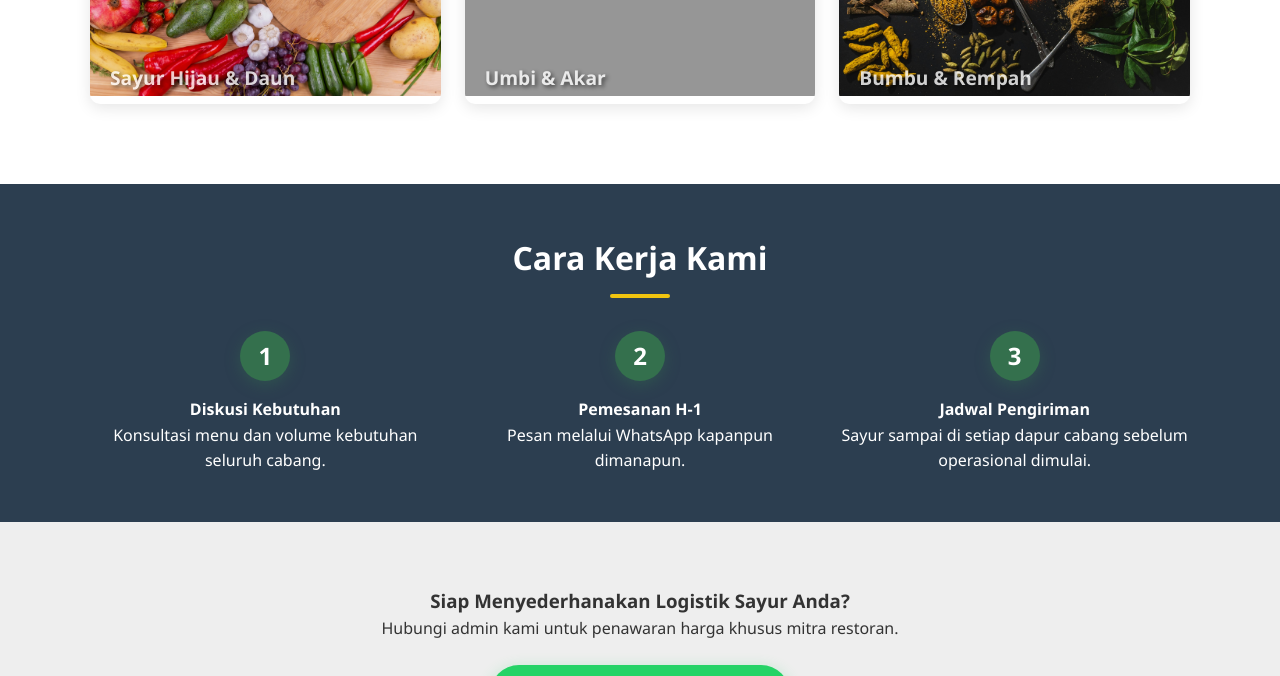
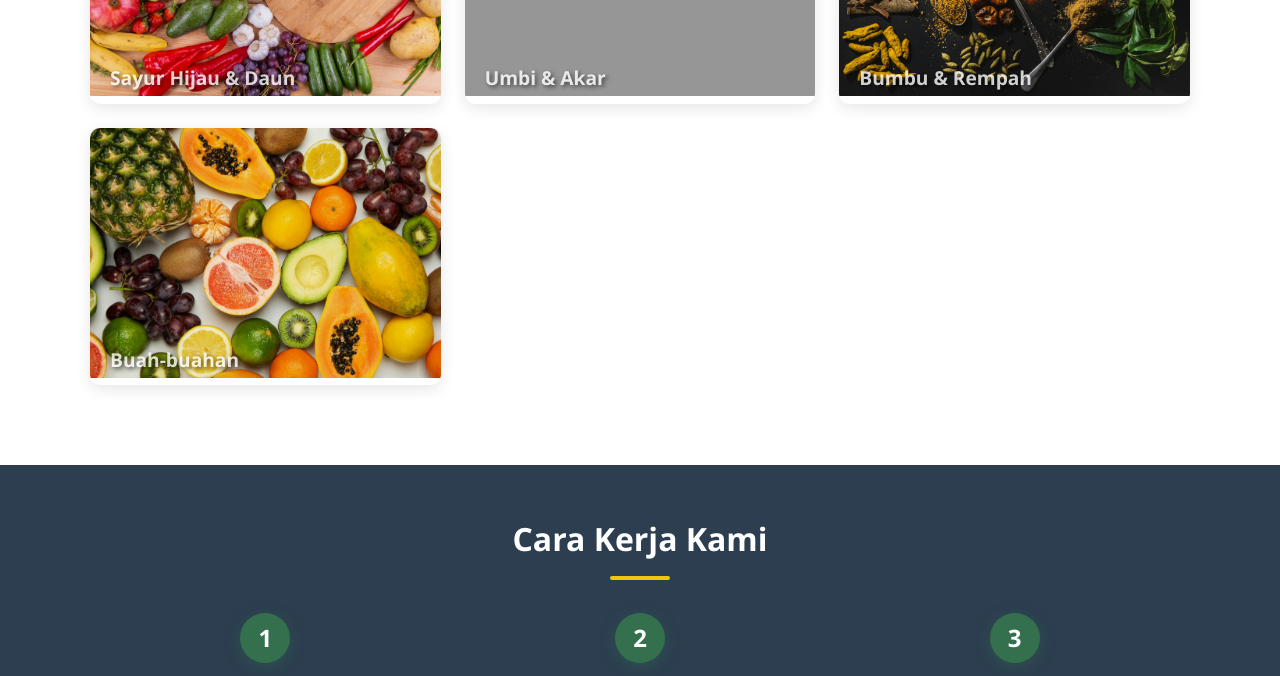
Before and after one commit to mulkialjundi/IntinyaAlam, a plain HTML site: page index.html in a window 1280 px wide. Shown: the part 1670-2346 px from the top of the page. Drawn offline with Linux system fonts and the light colour scheme; grey boxes are pictures that could not be loaded.

```diff
--- a/index.html
+++ b/index.html
@@ -100,6 +100,10 @@
             <img src="GAMBAR/bumbu.jpg" alt="Bumbu Dapur" />
             <h4>Bumbu & Rempah</h4>
           </div>
+          <div class="product-item">
+            <img src="GAMBAR/buah.jpg" alt="Buah-buahan" />
+            <h4>Buah-buahan</h4>
+          </div>
         </div>
       </div>
     </section>
@@ -132,7 +136,7 @@
     <footer id="kontak">
       <div class="container">
         <div class="footer-content">
-          <h3>Siap Menyederhanakan Logistik Sayur Anda?</h3>
+          <h3>Siap Menyederhanakan Logistik Dapur Restoran Anda?</h3>
           <p>Hubungi admin kami untuk penawaran harga khusus mitra restoran.</p>
           <a
             href="https://wa.me/6282113418905?text=Halo+IntinyaSayur,+Saya+tertarik+kerjasama+untuk+suplai+sayur+restoran"
```
